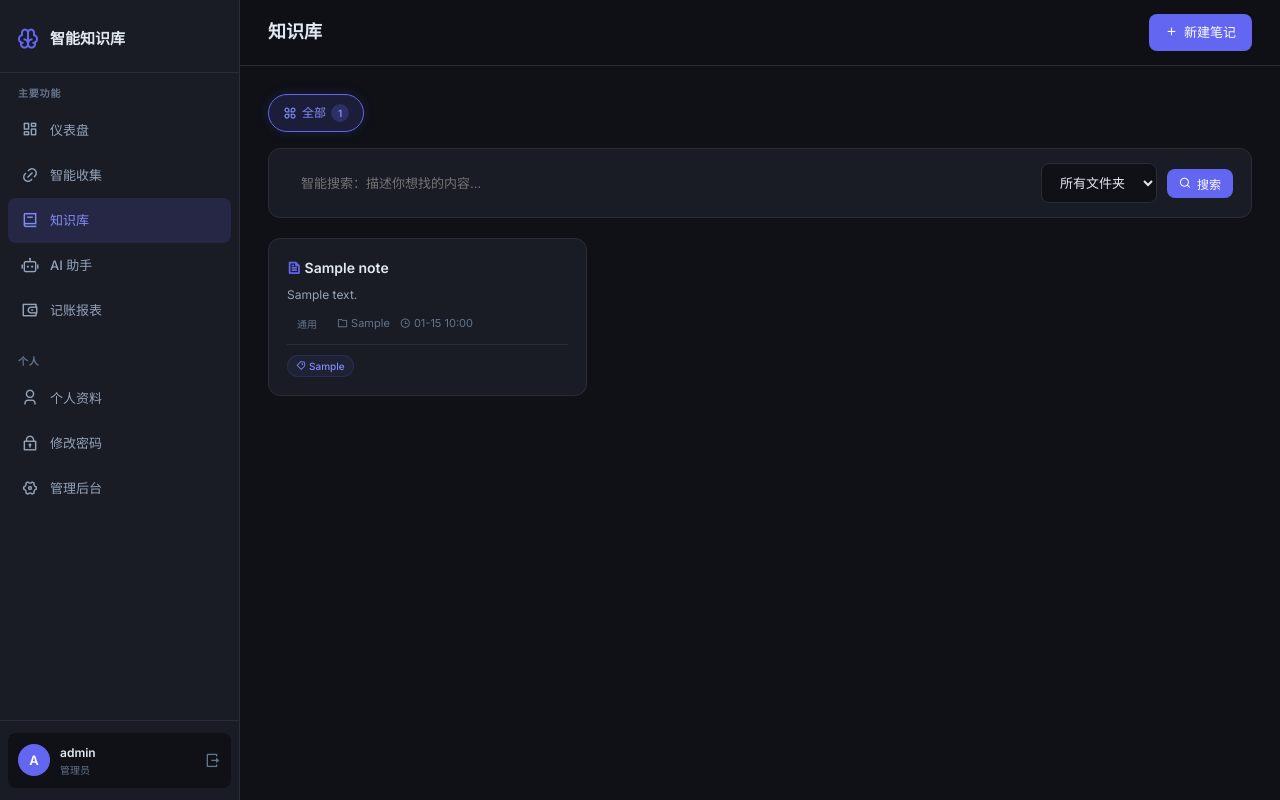
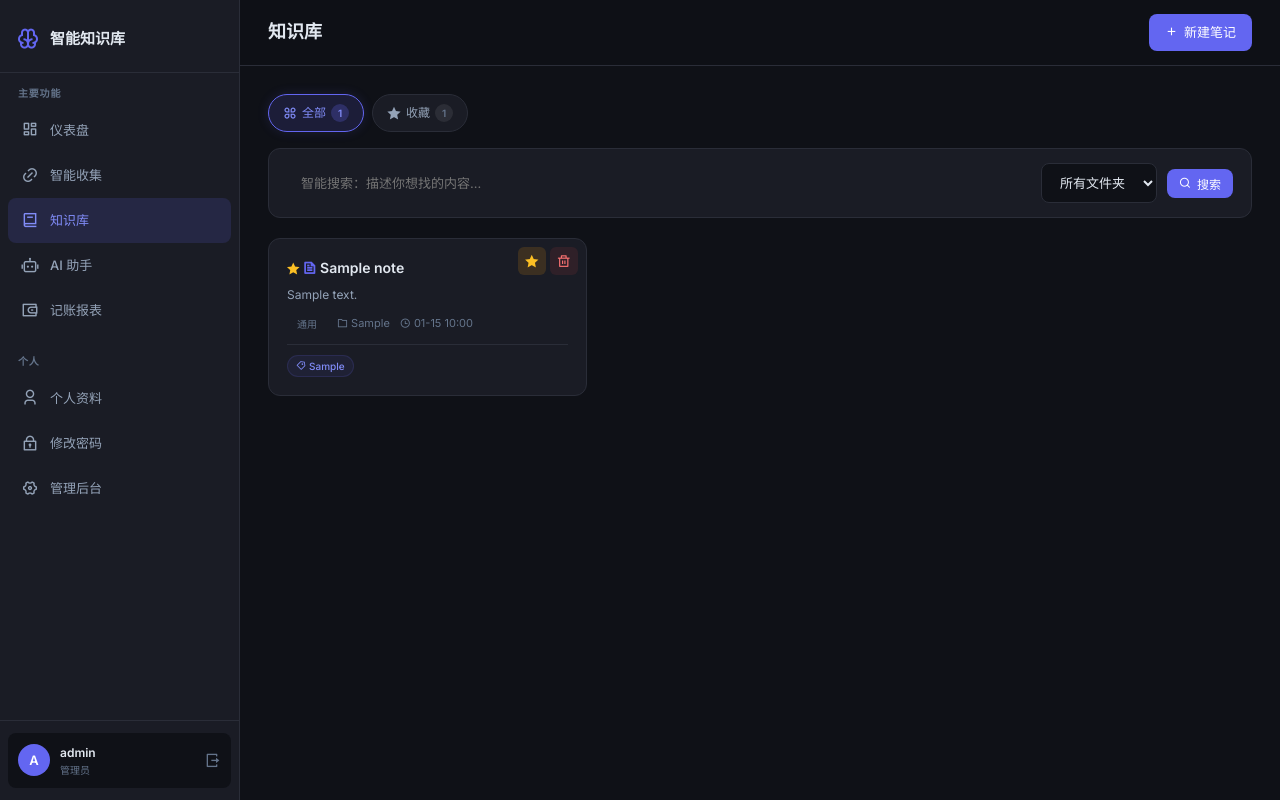
Before and after one commit to rajqiu2022/study_ass, a Flask app: page /notes/ in a window 1280 px wide. Run offline with Flask 3, Linux system fonts and the light colour scheme; a user stored in the database is signed in; tables that the repository leaves empty hold one stand-in row (values such as "Sample post"); some libraries are stand-ins or nearby versions.

Commit message:
"feat:修复笔记标题溢出&添加收藏功能(收藏按钮+收藏分类+toggle接口)"

```diff
--- a/app/models.py
+++ b/app/models.py
@@ -53,6 +53,7 @@ class Note(db.Model):
     category = db.Column(db.String(50), default='general')  # 'work','study','life','general'
     source_url = db.Column(db.Text, default='')  # original URL if from content collection
     source_type = db.Column(db.String(20), default='manual')  # 'manual','article','video'
+    is_favorited = db.Column(db.Boolean, default=False, index=True)  # 收藏标记
     created_at = db.Column(db.DateTime, default=datetime.utcnow)
     updated_at = db.Column(db.DateTime, default=datetime.utcnow, onupdate=datetime.utcnow)
 
--- a/app/routes/notes.py
+++ b/app/routes/notes.py
@@ -2,7 +2,7 @@ import os
 import json
 import urllib.request
 import markdown
-from flask import Blueprint, render_template, request, flash, redirect, url_for, current_app
+from flask import Blueprint, render_template, request, flash, redirect, url_for, current_app, jsonify
 from flask_login import login_required, current_user
 from app import db
 from app.models import Note, LearningActivity, SystemConfig
@@ -184,7 +184,9 @@ def note_list():
 
     if folder:
         query = query.filter(Note.folder.like(f'%{folder}%'))
-    if category:
+    if category == 'favorite':
+        query = query.filter(Note.is_favorited == True)
+    elif category:
         query = query.filter(Note.category == category)
 
     notes = query.order_by(Note.updated_at.desc()).all()
@@ -205,9 +207,13 @@ def note_list():
     all_notes_for_count = base_query.all()
     total_count = len(all_notes_for_count)
     category_counts = {'__all__': total_count}
+    fav_count = 0
     for n in all_notes_for_count:
         cat = n.category or 'general'
         category_counts[cat] = category_counts.get(cat, 0) + 1
+        if n.is_favorited:
+            fav_count += 1
+    category_counts['favorite'] = fav_count
 
     return render_template('notes/list.html', notes=notes, folders=folders,
                            current_folder=folder, search=search,
@@ -306,6 +312,26 @@ def edit_note(note_id):
     return render_template('notes/edit.html', note=note, folders=folders, categories=CATEGORIES)
 
 
+@notes_bp.route('/<int:note_id>/toggle-favorite', methods=['POST'])
+@login_required
+def toggle_favorite(note_id):
+    note = Note.query.get_or_404(note_id)
+    if note.user_id != current_user.id:
+        if request.headers.get('X-Requested-With') == 'XMLHttpRequest':
+            return jsonify({'ok': False, 'error': '无权操作'}), 403
+        flash('无权操作', 'error')
+        return redirect(url_for('notes.note_list'))
+
+    note.is_favorited = not note.is_favorited
+    db.session.commit()
+
+    if request.headers.get('X-Requested-With') == 'XMLHttpRequest':
+        return jsonify({'ok': True, 'is_favorited': note.is_favorited})
+
+    flash('已' + ('收藏' if note.is_favorited else '取消收藏'), 'success')
+    return redirect(url_for('notes.note_list'))
+
+
 @notes_bp.route('/<int:note_id>/delete', methods=['POST'])
 @login_required
 def delete_note(note_id):
--- a/app/templates/base.html
+++ b/app/templates/base.html
@@ -195,6 +195,7 @@
         .tag-done { background:rgba(16,185,129,0.15); color:#34d399; }
         .tag-pending { background:rgba(245,158,11,0.15); color:#fbbf24; }
         .tag-error { background:rgba(239,68,68,0.15); color:#f87171; }
+        .tag-favorite { background:rgba(245,158,11,0.15); color:#fbbf24; }
 
         /* Note Cards */
         .notes-grid { display:grid; grid-template-columns:repeat(auto-fill,minmax(280px,1fr)); gap:14px; }
@@ -204,7 +205,7 @@
             transition:all 0.15s; text-decoration:none; color:inherit; display:block;
         }
         .note-card:hover { border-color:var(--accent); box-shadow:0 0 20px var(--accent-glow); }
-        .note-card-title { font-size:14px; font-weight:600; margin-bottom:6px; }
+        .note-card-title { font-size:14px; font-weight:600; margin-bottom:6px; overflow:hidden; text-overflow:ellipsis; white-space:nowrap; padding-right:68px; }
         .note-card-excerpt { font-size:12px; color:var(--text-secondary); line-height:1.5; display:-webkit-box; -webkit-line-clamp:3; -webkit-box-orient:vertical; overflow:hidden; }
         .note-card-meta { display:flex; align-items:center; gap:10px; margin-top:10px; font-size:11px; color:var(--text-muted); flex-wrap:wrap; }
         .note-card-tags { display:flex; gap:6px; margin-top:10px; flex-wrap:wrap; padding-top:10px; border-top:1px solid var(--border); }
@@ -216,17 +217,32 @@
             border:1px solid rgba(99,102,241,0.15);
         }
         .note-card { position:relative; }
+        .note-card-actions {
+            position:absolute; top:8px; right:8px;
+            display:flex; gap:4px; z-index:10; opacity:0;
+            transition:opacity 0.15s;
+        }
+        .note-card:hover .note-card-actions { opacity:1; }
+        .note-card-actions .note-action-btn {
+            width:28px; height:28px; border-radius:6px;
+            border:none; cursor:pointer;
+            transition:background 0.15s;
+            display:flex; align-items:center; justify-content:center;
+            font-size:14px;
+        }
+        .note-card-fav {
+            background:rgba(245,158,11,0.1); color:#94a3b8;
+        }
+        .note-card-fav:hover { background:rgba(245,158,11,0.2); color:#fbbf24; }
+        .note-card-fav.favorited { opacity:1 !important; color:#fbbf24; background:rgba(245,158,11,0.15); }
         .note-card-delete {
-            position:absolute; top:8px; right:8px;
-            width:28px; height:28px; border-radius:6px;
             background:rgba(239,68,68,0.1); color:#f87171;
-            border:none; cursor:pointer; opacity:0;
-            transition:opacity 0.15s, background 0.15s;
-            display:flex; align-items:center; justify-content:center;
-            z-index:10;
         }
-        .note-card:hover .note-card-delete { opacity:1; }
         .note-card-delete:hover { background:rgba(239,68,68,0.2); }
+        /* 收藏状态的按钮始终显示 */
+        .note-card .note-card-actions:has(.favorited) { opacity:1; }
+        /* fallback: 给没有 :has 支持的浏览器用 JS 添加类 */
+        .note-card.has-fav .note-card-actions { opacity:1; }
 
         /* Custom confirm dialog */
         .confirm-overlay {
--- a/app/templates/notes/list.html
+++ b/app/templates/notes/list.html
@@ -16,6 +16,13 @@
         <span class="cat-count">{{ category_counts.get('__all__', 0) }}</span>
         {% endif %}
     </a>
+    {% if category_counts.get('favorite', 0) > 0 %}
+    <a href="{{ url_for('notes.note_list', category='favorite', folder=current_folder, search=search) }}"
+       class="cat-btn{% if current_category == 'favorite' %} cat-btn-active{% endif %}" style="{% if current_category == 'favorite' %}background:rgba(245,158,11,0.12);color:#fbbf24;border-color:#f59e0b;{% endif %}">
+        <i class="ri-star-fill"></i> 收藏
+        <span class="cat-count">{{ category_counts.get('favorite', 0) }}</span>
+    </a>
+    {% endif %}
     {% for v, l in categories %}
     {% set icon_map = {'general':'ri-global-line','work':'ri-briefcase-line','study':'ri-book-open-line','life':'ri-heart-line','tech':'ri-code-s-slash-line','finance':'ri-money-cny-circle-line','health':'ri-heart-pulse-line'} %}
     {% if category_counts.get(v, 0) > 0 %}
@@ -56,10 +63,16 @@
 {% if notes %}
 <div class="notes-grid">
     {% for n in notes %}
-    <div class="note-card">
-        <button class="note-card-delete" onclick="deleteNote({{ n.id }}, '{{ n.title[:20] | e }}')" title="删除"><i class="ri-delete-bin-line"></i></button>
+    <div class="note-card{% if n.is_favorited %} has-fav{% endif %}">
+        <div class="note-card-actions">
+            <button class="note-action-btn note-card-fav{% if n.is_favorited %} favorited{% endif %}" onclick="toggleFavorite({{ n.id }}, this)" title="{{ '取消收藏' if n.is_favorited else '收藏' }}">
+                <i class="ri-star-{% if n.is_favorited %}fill{% else %}line{% endif %}"></i>
+            </button>
+            <button class="note-action-btn note-card-delete" onclick="deleteNote({{ n.id }}, '{{ n.title[:20] | e }}')" title="删除"><i class="ri-delete-bin-line"></i></button>
+        </div>
         <a href="{{ url_for('notes.view_note', note_id=n.id) }}" style="display:block; color:inherit; text-decoration:none;">
             <div class="note-card-title">
+                {% if n.is_favorited %}<i class="ri-star-fill" style="color:#fbbf24;font-size:12px;"></i>{% endif %}
                 {% if n.source_type == 'video' %}<i class="ri-video-line" style="color:#f87171;"></i>
                 {% elif n.source_type == 'article' %}<i class="ri-article-line" style="color:#818cf8;"></i>
                 {% else %}<i class="ri-file-text-line" style="color:var(--accent);"></i>{% endif %}
@@ -97,6 +110,31 @@
 
 {% block scripts %}
 <script>
+async function toggleFavorite(noteId, btn) {
+    try {
+        const r = await fetch(`/notes/${noteId}/toggle-favorite`, {
+            method:'POST',
+            headers:{'X-Requested-With':'XMLHttpRequest'}
+        });
+        if (r.ok) {
+            const data = await r.json();
+            const card = btn.closest('.note-card');
+            const icon = btn.querySelector('i');
+            if (data.is_favorited) {
+                btn.classList.add('favorited');
+                btn.title = '取消收藏';
+                icon.className = 'ri-star-fill';
+                card.classList.add('has-fav');
+            } else {
+                btn.classList.remove('favorited');
+                btn.title = '收藏';
+                icon.className = 'ri-star-line';
+                card.classList.remove('has-fav');
+            }
+        }
+    } catch(e) { console.error(e); }
+}
+
 async function deleteNote(noteId, title) {
     const ok = await showConfirm('确定删除笔记「' + title + '」？');
     if (!ok) return;
```
